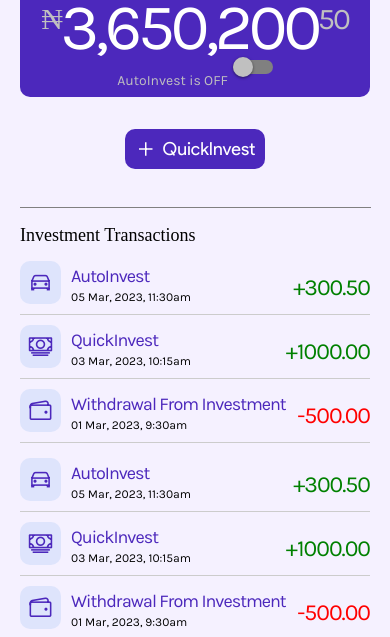
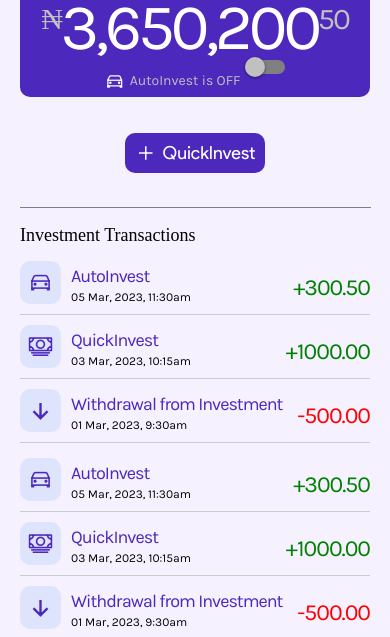
Before and after one commit to tolulopeahmed/MyFundApp, a React Native app: screen /Sponsorship in a window 390 px wide. Shown: the part 311-948 px from the top of the page. Built offline with nearby package versions, Linux system fonts and the light colour scheme; a web font is replaced by a local one.

Commit message:
Updating Referral Page...

```diff
--- a/screens/menu/AutoSaveModal.js
+++ b/screens/menu/AutoSaveModal.js
@@ -42,7 +42,7 @@ const AutoSaveModal = ({ autoSaveModalVisible, setAutoSaveModalVisible }) => {
          </View>
           <Divider />
           <Text style={styles.modalSubText}>
-          Autosave allows you to set an amount to automatically debit from your local bank account to your MyFund account.
+          AutoSave allows you to set an amount to automatically debit your local bank account to credit your MyFund Savings account.
           </Text>
 
           <View style={styles.inputContainer}>
--- a/screens/menu/Home.js
+++ b/screens/menu/Home.js
@@ -171,10 +171,10 @@ const Home = ({ navigation, firstName, transactionAmount }) => {
 
 
       <View style={styles.todoContainer}>
-      <Text style={styles.todoList}>To-Do List</Text>
+      <Text style={styles.todoList}>Quick Actions</Text>
         <View style={styles.todoList1}>
           <TouchableOpacity style={styles.todoButton} onPress={() => handleActivateAutoSave()}>
-          <Ionicons name="save-outline" size={24} color="#000" style={{ marginRight: 15 }} />
+          <Ionicons name="car-outline" size={24} color="#000" style={{ marginRight: 10, marginLeft: 10 }} />
           <Text style={styles.todoText}>Turn On AutoSave</Text>
         </TouchableOpacity>
 
@@ -187,7 +187,7 @@ const Home = ({ navigation, firstName, transactionAmount }) => {
         </View>
         <View>
         <TouchableOpacity style={styles.todoButton} onPress={() => navigation.navigate('ReferAndEarn')}>
-          <Ionicons name="person-add-outline" size={24} color="#000" style={{ marginRight: 15 }} />
+          <Ionicons name="person-add-outline" size={23} color="#000" style={{ marginRight: 10, marginLeft: 10 }} />
           <Text style={styles.todoText}>Refer and Earn</Text>
         </TouchableOpacity>
         </View>
@@ -544,7 +544,7 @@ toDoListIcon: {
 marginRight: 10,
 },
 todoText: {
-  marginTop: 5,
+  marginTop: 3,
 fontSize: 16,
 fontFamily: 'karla',
 color: 'grey',
--- a/screens/menu/Save.js
+++ b/screens/menu/Save.js
@@ -87,7 +87,8 @@ const Save = ({ navigation, firstName }) => {
 
 
        <View style={styles.autoSaveContainer}>
-        <Text style={[styles.autoSaveText, autoSave ? styles.greenText : styles.grayText]}>
+       <Ionicons name="car-outline" size={20} color="#fff" style={{ marginRight: 5, marginTop: -2 }} />
+ <Text style={[styles.autoSaveText, autoSave ? styles.greenText : styles.grayText]}>
     {autoSave ? 'AutoSave is ON' : 'AutoSave is OFF'}
         </Text>
             <Switch
--- a/screens/menu/Sponsorship.js
+++ b/screens/menu/Sponsorship.js
@@ -57,6 +57,7 @@ const Sponsorship = ({ navigation, firstName }) => {
         </View>
 
        <View style={styles.autoSaveContainer}>
+       <Ionicons name="car-outline" size={20} color="#fff" style={{ marginRight: 5, marginTop: -2 }} />
         <Text style={[styles.autoSaveText, autoSave ? styles.greenText : styles.grayText]}>
     {autoSave ? 'AutoInvest is ON' : 'AutoInvest is OFF'}
         </Text>
@@ -134,13 +135,13 @@ const Sponsorship = ({ navigation, firstName }) => {
           </View>
           <View style={styles.transactionItem}>
             <Ionicons
-              name="wallet-outline"
+              name="arrow-down-outline"
               size={25}
               style={styles.transactionIcon}
             />
             <View style={styles.transactionText}>
               <Text style={styles.transactionDescription}>
-                Withdrawal From Investment
+                Withdrawal from Investment
               </Text>
               <Text style={styles.transactionDate}>01 Mar, 2023, 9:30am</Text>
             </View>
@@ -181,13 +182,13 @@ const Sponsorship = ({ navigation, firstName }) => {
           </View>
           <View style={styles.transactionItem}>
             <Ionicons
-              name="wallet-outline"
+              name="arrow-down-outline"
               size={25}
               style={styles.transactionIcon}
             />
             <View style={styles.transactionText}>
               <Text style={styles.transactionDescription}>
-                Withdrawal From Investment
+                Withdrawal from Investment
               </Text>
               <Text style={styles.transactionDate}>01 Mar, 2023, 9:30am</Text>
             </View>
```
Also changed, not shown: screens/menu/refer.png.
